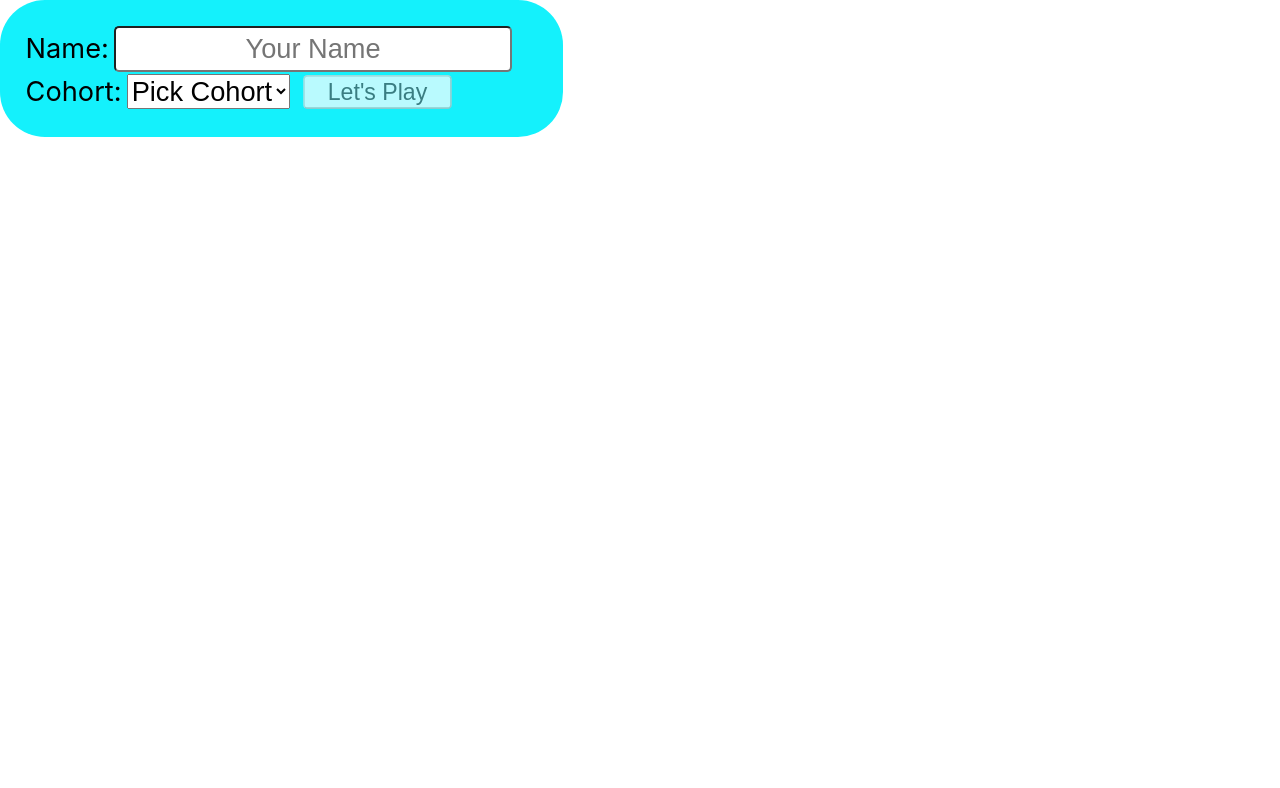
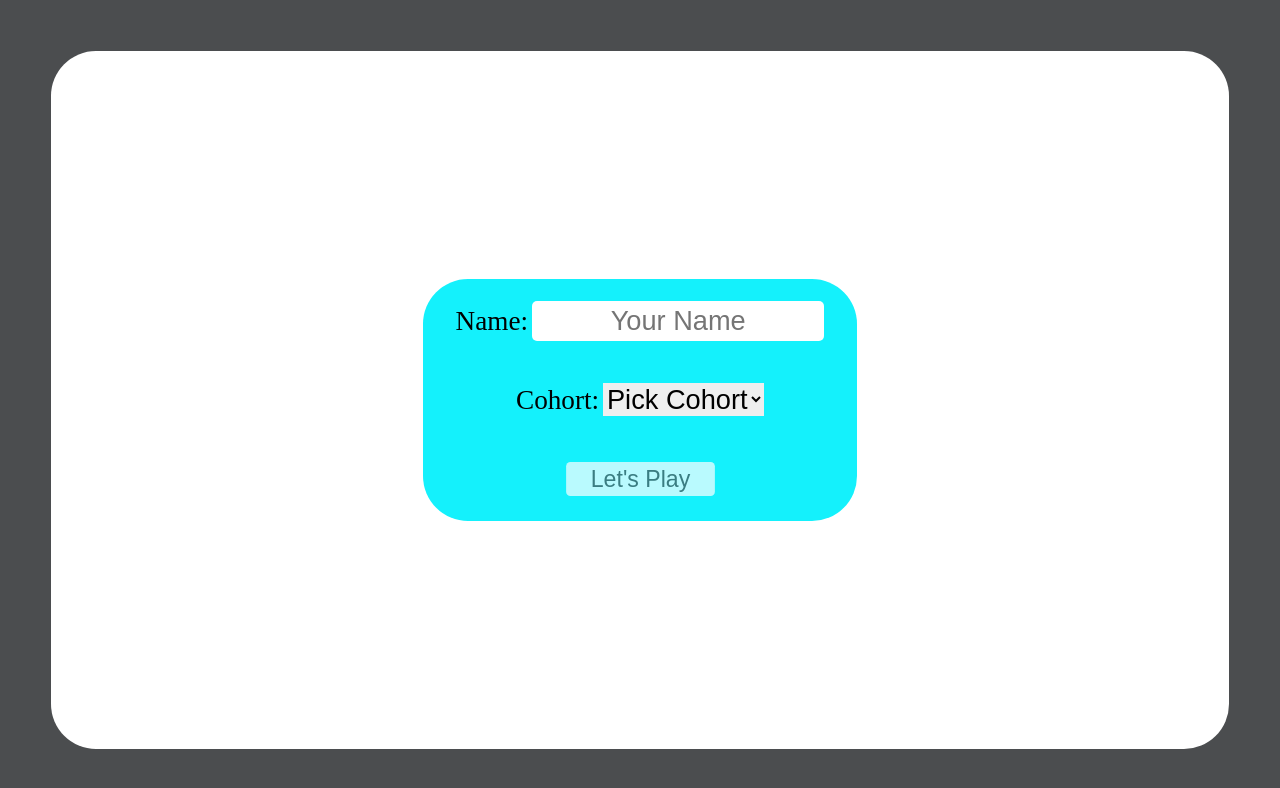
Before and after one commit to KmBarnett/turing-trivia-tournament, a React (Create React App) app: page / in a window 1280 px wide. Shown: the top 788 px of the page. Built offline with nearby package versions, Linux system fonts and the light colour scheme.

Commit message:
Add global rules

```diff
--- a/src/index.css
+++ b/src/index.css
@@ -1,13 +1,30 @@
-body {
-  margin: 0;
-  font-family: -apple-system, BlinkMacSystemFont, 'Segoe UI', 'Roboto', 'Oxygen',
-    'Ubuntu', 'Cantarell', 'Fira Sans', 'Droid Sans', 'Helvetica Neue',
-    sans-serif;
-  -webkit-font-smoothing: antialiased;
-  -moz-osx-font-smoothing: grayscale;
+html,
+body,
+.App,
+#root {
+  width: 100%;
+  height: 100%;
 }
 
-code {
-  font-family: source-code-pro, Menlo, Monaco, Consolas, 'Courier New',
-    monospace;
+* {
+  margin: 0;
+  padding: 0;
+  box-sizing: border-box;
+  border: none;
 }
+
+#root {
+  background: #4b4d4f;
+  display: flex;
+  justify-content: center;
+  align-items: center;
+  padding: 4%;
+}
+
+button {
+  cursor: pointer;
+}
+
+button:disabled {
+  cursor: not-allowed;
+}
```
